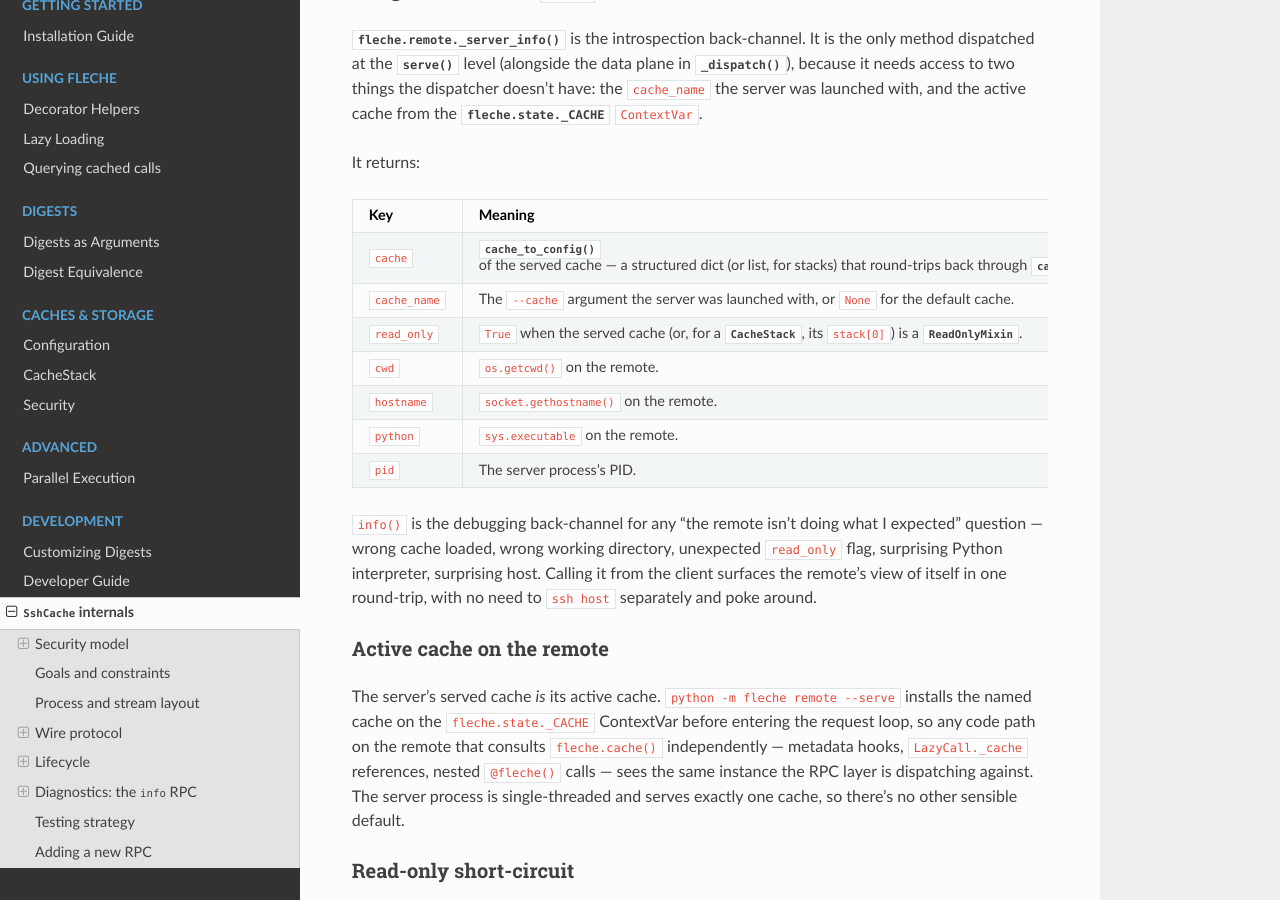
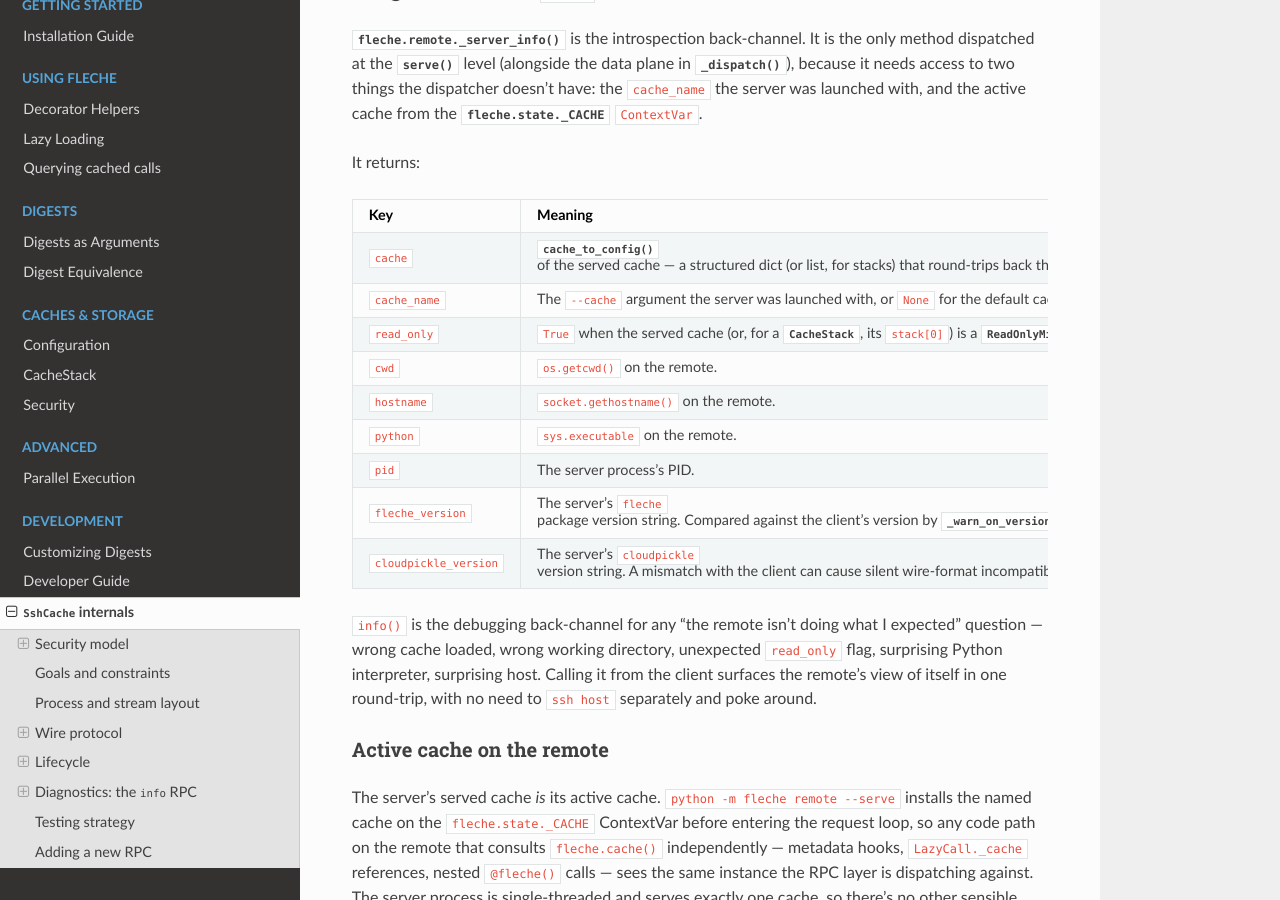
Before and after one commit to pmrv/fleche, a Sphinx documentation site: the page built from docs/dev/ssh_cache.rst, in a window 1280 px wide and 900 px high, scrolled down 5278 px. Built offline with Sphinx 7.4.7 and the Read the Docs theme 3.1.0, drawn with Linux system fonts in a browser that asks for light colours; pages that are not in the unit, such as notebooks, are missing from menus.

```diff
--- a/docs/dev/ssh_cache.rst
+++ b/docs/dev/ssh_cache.rst
@@ -309,24 +309,30 @@ the :data:`fleche.state._CACHE` ``ContextVar``.
 
 It returns:
 
-================ =================================================
-Key              Meaning
-================ =================================================
-``cache``        :func:`~fleche.config.cache_to_config` of the
-                 served cache — a structured dict (or list, for
-                 stacks) that round-trips back through
-                 :func:`~fleche.config.cache_from_config`.
-``cache_name``   The ``--cache`` argument the server was launched
-                 with, or ``None`` for the default cache.
-``read_only``    ``True`` when the served cache (or, for a
-                 :class:`~fleche.caches.CacheStack`, its
-                 ``stack[0]``) is a
-                 :class:`~fleche.caches.ReadOnlyMixin`.
-``cwd``          ``os.getcwd()`` on the remote.
-``hostname``     ``socket.gethostname()`` on the remote.
-``python``       ``sys.executable`` on the remote.
-``pid``          The server process's PID.
-================ =================================================
+======================== =================================================
+Key                      Meaning
+======================== =================================================
+``cache``                :func:`~fleche.config.cache_to_config` of the
+                         served cache — a structured dict (or list, for
+                         stacks) that round-trips back through
+                         :func:`~fleche.config.cache_from_config`.
+``cache_name``           The ``--cache`` argument the server was launched
+                         with, or ``None`` for the default cache.
+``read_only``            ``True`` when the served cache (or, for a
+                         :class:`~fleche.caches.CacheStack`, its
+                         ``stack[0]``) is a
+                         :class:`~fleche.caches.ReadOnlyMixin`.
+``cwd``                  ``os.getcwd()`` on the remote.
+``hostname``             ``socket.gethostname()`` on the remote.
+``python``               ``sys.executable`` on the remote.
+``pid``                  The server process's PID.
+``fleche_version``       The server's ``fleche`` package version string.
+                         Compared against the client's version by
+                         :func:`~fleche.remote._warn_on_version_skew`.
+``cloudpickle_version``  The server's ``cloudpickle`` version string.
+                         A mismatch with the client can cause silent
+                         wire-format incompatibilities.
+======================== =================================================
 
 ``info()`` is the debugging back-channel for any "the remote isn't
 doing what I expected" question — wrong cache loaded, wrong working
```
